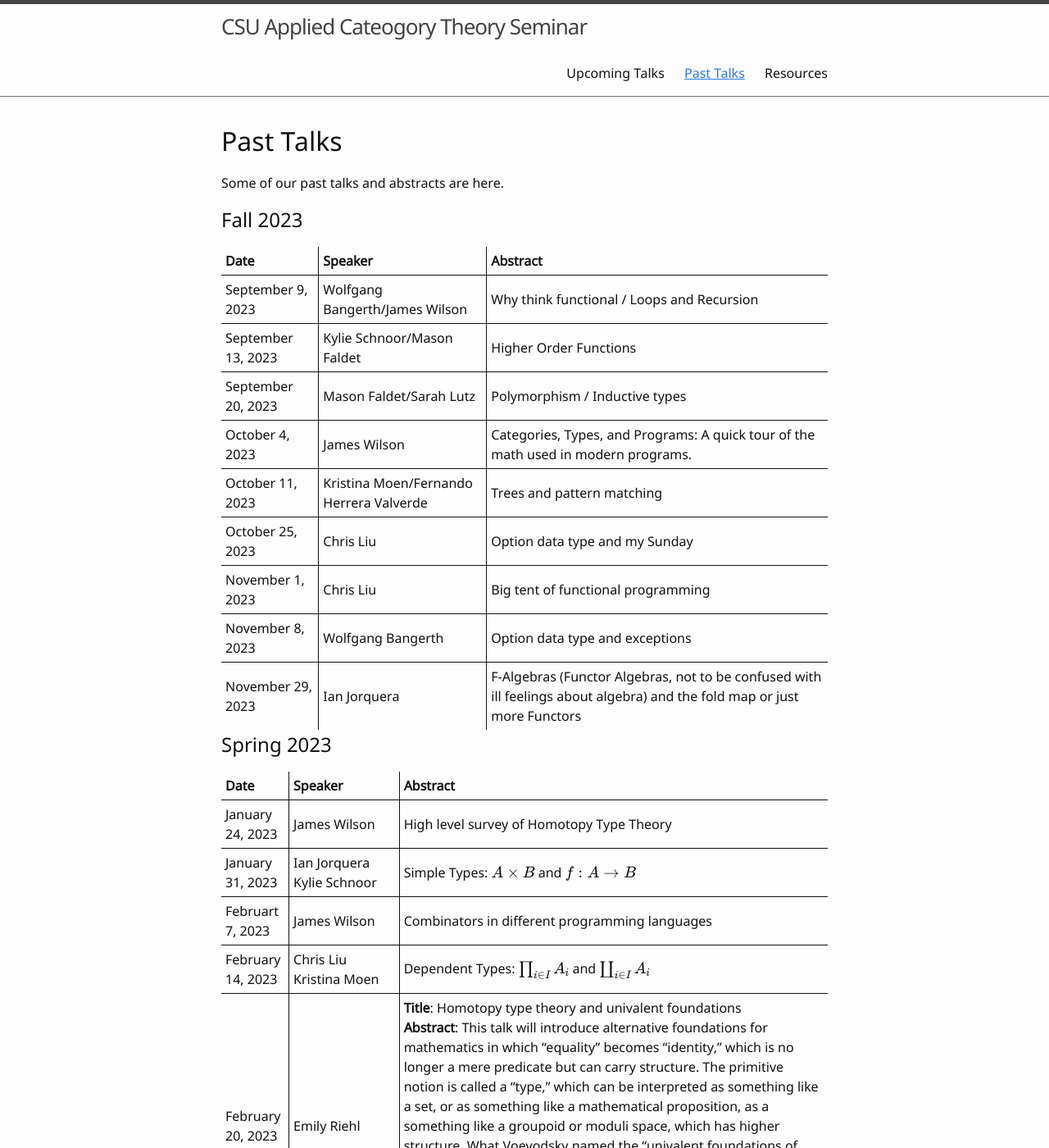
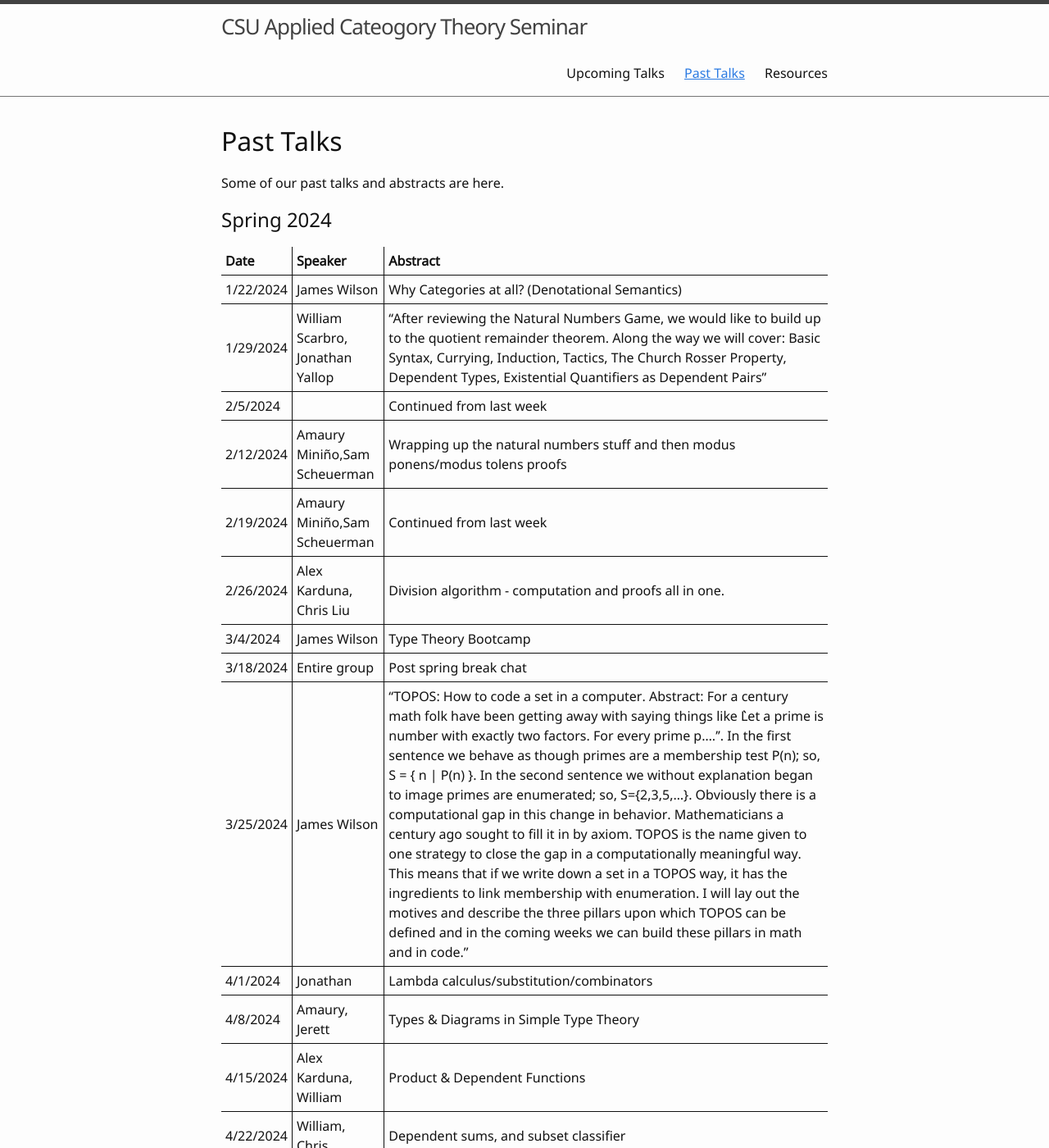
Before and after one commit to csu-applied-category-theory/csu-applied-category-theory.github.io, a Jekyll site: the page built from 01-past.md, in a window 1280 px wide and 1400 px high. Shown: the whole window at 82% size. Built offline with Jekyll 4.4.1, drawn with Linux system fonts in a browser that asks for light colours; some of the changed text lies outside the part shown.

Commit message:
End of semester update

```diff
--- a/01-past.md
+++ b/01-past.md
@@ -6,6 +6,26 @@ nav: true
 # Past Talks
 
 Some of our past talks and abstracts are here.
+
+## Spring 2024
+
+| Date | Speaker | <span style="display: inline-block; width:100%">Abstract</span>|
+|:--------|:-------:|--------:|
+| 1/22/2024	| James Wilson	| Why Categories at all? (Denotational Semantics) |
+| 1/29/2024	| William Scarbro, Jonathan Yallop | "After reviewing the Natural Numbers Game, we would like to build up to the quotient remainder theorem. Along the way we will cover: Basic Syntax, Currying, Induction, Tactics, The Church Rosser Property, Dependent Types, Existential Quantifiers as Dependent Pairs" |
+| 2/5/2024 | | 	Continued from last week |
+| 2/12/2024	| Amaury Miniño,Sam Scheuerman	| Wrapping up the natural numbers stuff and then modus ponens/modus tolens proofs  |
+| 2/19/2024	| Amaury Miniño,Sam Scheuerman	| Continued from last week |
+| 2/26/2024	| Alex Karduna, Chris Liu 	| Division algorithm - computation and proofs all in one. |
+| 3/4/2024	| James Wilson | Type Theory Bootcamp |
+| 3/18/2024	| Entire group | Post spring break chat |
+| 3/25/2024	| James Wilson	| "TOPOS: How to code a set in a computer. Abstract:  For a century math folk have been getting away with saying things like ``Let a prime is number with exactly two factors.  For every prime p….''. In the first sentence we behave as though primes are a membership test P(n); so, S = { n \| P(n) }. In the second sentence we without explanation began to image primes are enumerated; so, S={2,3,5,…}. Obviously there is a computational gap in this change in behavior.  Mathematicians a century ago sought to fill it in by axiom. TOPOS is the name given to one strategy to close the gap in a computationally meaningful way. This means that if we write down a set in a TOPOS way, it has the ingredients to link membership with enumeration. I will lay out the motives and describe the three pillars upon which TOPOS can be defined and in the coming weeks we can build these pillars in math and in code." |
+| 4/1/2024 | Jonathan	| Lambda calculus/substitution/combinators |
+| 4/8/2024 | Amaury, Jerett | Types & Diagrams in Simple Type Theory |
+| 4/15/2024	| Alex Karduna, William	| Product & Dependent Functions |
+| 4/22/2024	| William, Chris | Dependent sums, and subset classifier |
+| 4/29/2024	| Ian | Membership / Suboject classifier -  defining a topos. |
+{: rules="groups"}
 
 ## Fall 2023
 
```
Also changed, not shown: index.md (+4 -2 lines).
